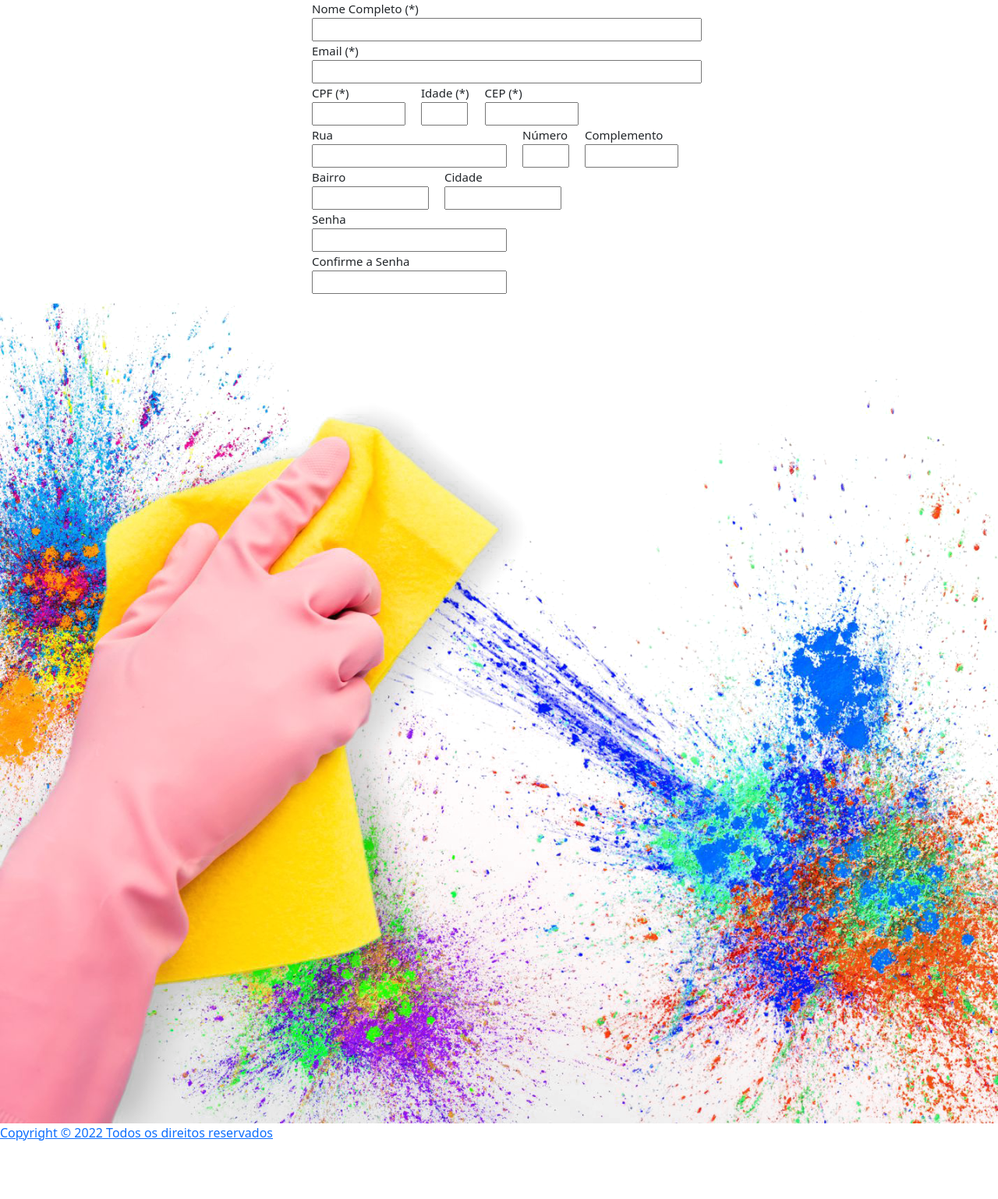
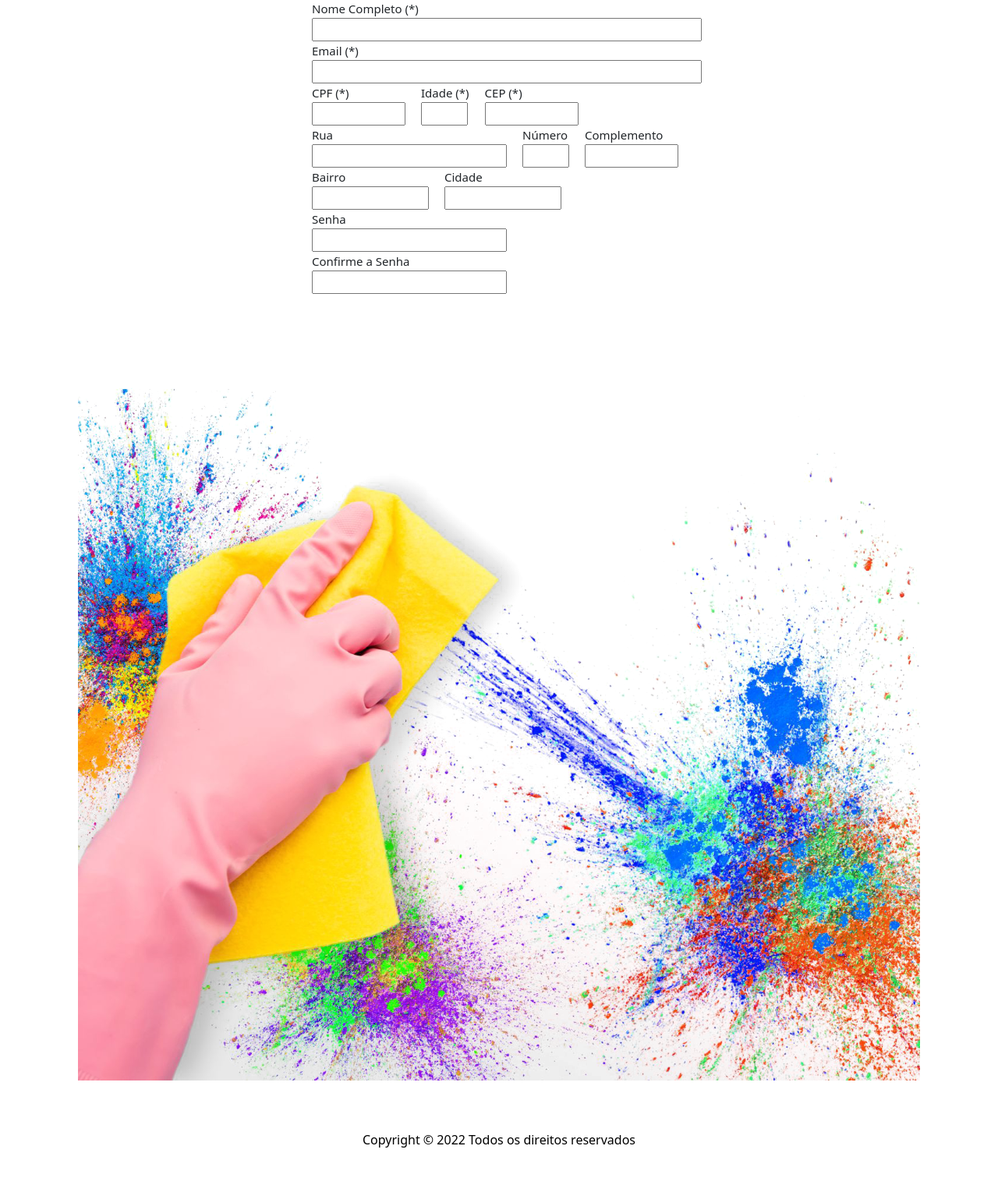
Before and after one commit to WarlenAlves/pmv-ads-2022-2-e2-proj-int-t2-minha-faxina, a PHP site: page /Cadastro/cadastro-faxi.html in a window 1280 px wide. Shown: the part 222-1760 px from the top of the page at 78% size. Before the commit the page ends 1685 px from the top, so only its background shows below. Run offline with PHP 8.4, Linux system fonts and the light colour scheme; some libraries are stand-ins or nearby versions.

Commit message:
Atualização Index

```diff
--- a/Cadastro/cadastro-faxi.css
+++ b/Cadastro/cadastro-faxi.css
@@ -1,3 +1,4 @@
+
 p1{
     font-size: 60px;
     font-weight: 900;
@@ -58,3 +59,13 @@ p1, p2, p3{
 .idade, .numero{
     width: 60px;
 }
+
+footer{
+    padding: 5%;
+    text-align: center;
+}
+
+footer>a{
+    text-decoration: none;
+    color: black;
+}
--- a/Cadastro/cadastro-faxi.html
+++ b/Cadastro/cadastro-faxi.html
@@ -160,7 +160,7 @@
             <input type="password" class="b-input confirm-senha"><br><br>
         </div>
     </form>
-    <img src="/Imagens/Background.png" style="width: 100%;  display: flex; margin: auto; margin-top: -10%;">
+    <img src="/Imagens/Background.png" style="width: 100%; max-width: 1080px; display: flex; margin: auto; margin-top: 0%;">
 
 </body>
 
--- a/index.html
+++ b/index.html
@@ -72,7 +72,7 @@
     <!-- Button trigger modal -->
 
 
-    <img src="/Imagens/Background.png" style="width: 100%;  display: flex; margin: auto; margin-top: 0%;">
+    <img src="/Imagens/Background.png" style="width: 100%; max-width: 1080px;  display: flex; margin: auto; margin-top: 0%;">
 
 </body>
 
```
